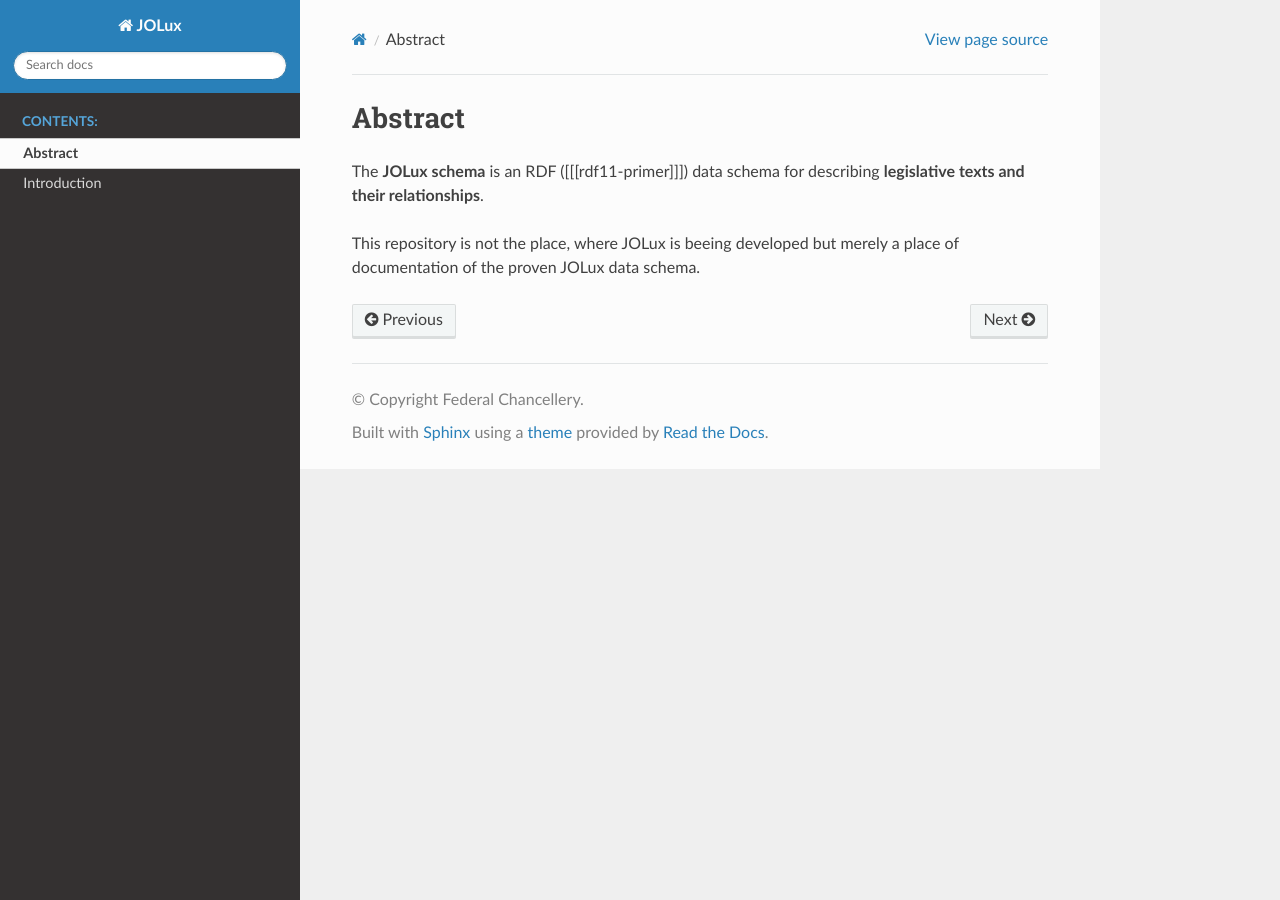
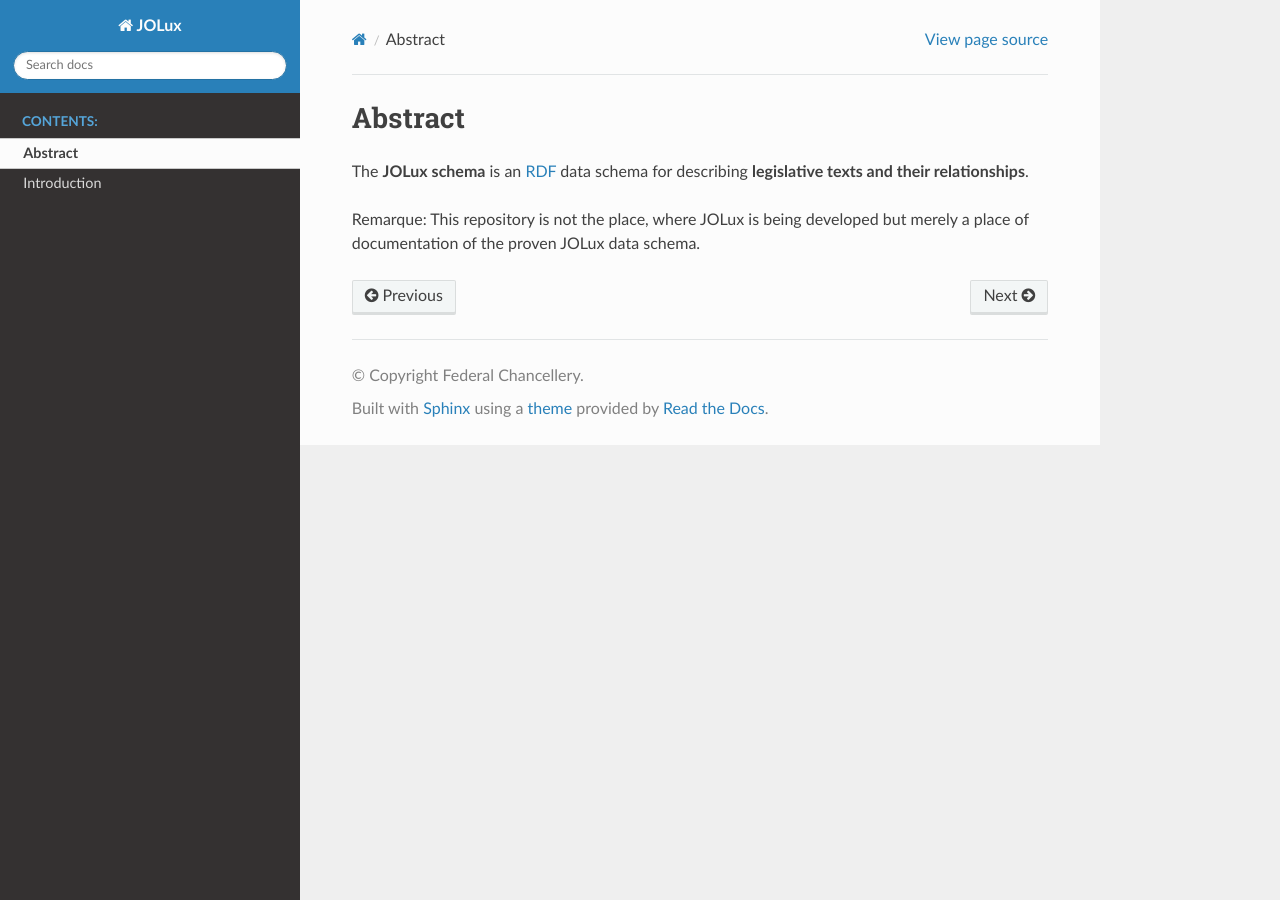
Before and after one commit to bequrios/jolux-sphinx, a Sphinx documentation site: the page built from doc/1_abstract.md, in a window 1280 px wide. Built offline with Sphinx 7.4.7 and the Read the Docs theme 2.0.0, drawn with Linux system fonts in a browser that asks for light colours.

Commit message:
update abstract

```diff
--- a/doc/1_abstract.md
+++ b/doc/1_abstract.md
@@ -1,5 +1,5 @@
 # Abstract
 
-The **JOLux schema** is an RDF ([[[rdf11-primer]]]) data schema for describing **legislative texts and their relationships**.
+The **JOLux schema** is an [RDF](https://www.w3.org/TR/rdf11-primer/) data schema for describing **legislative texts and their relationships**.
 
-This repository is not the place, where JOLux is beeing developed but merely a place of documentation of the proven JOLux data schema.
+Remarque: This repository is not the place, where JOLux is being developed but merely a place of documentation of the proven JOLux data schema.
```
